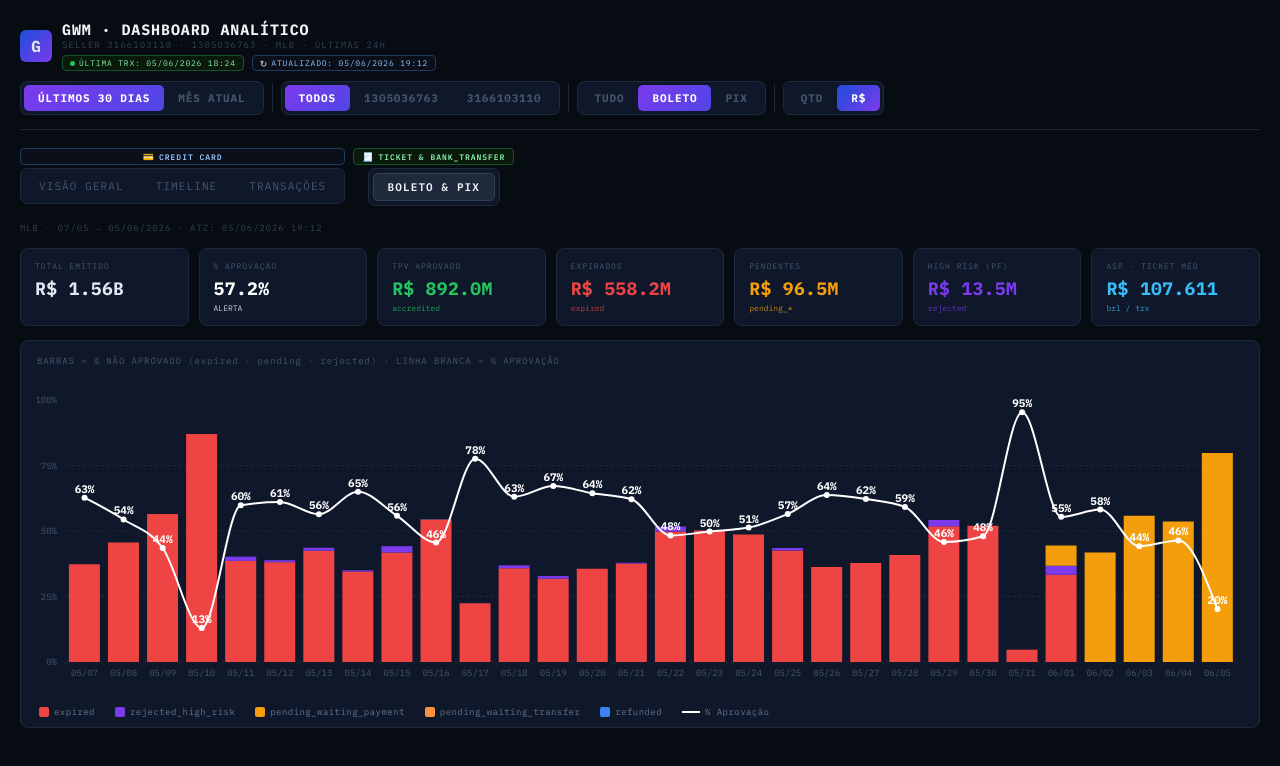
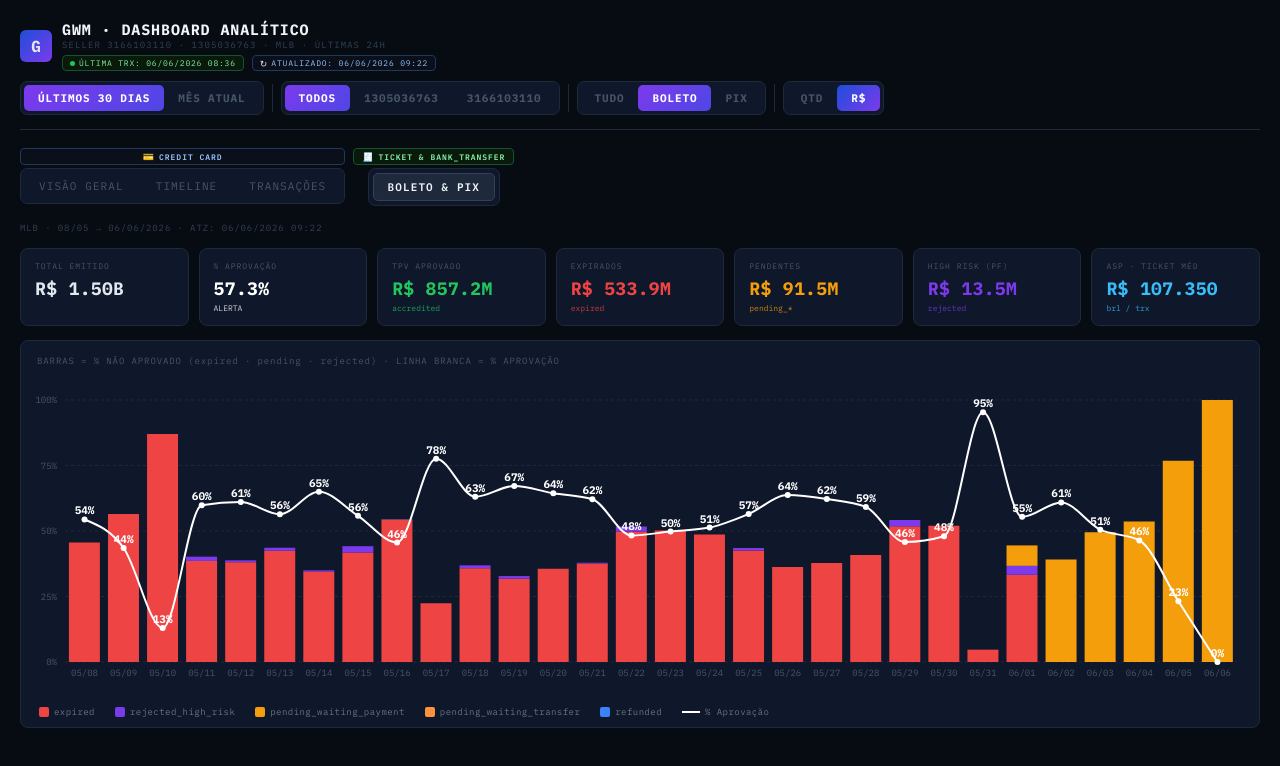
Before and after one commit to lucasmartinelli-code/gwm-dashboard, a React (Create React App) app: page / in a window 1280 px wide. Shown: the top 766 px of the page. Built offline with nearby package versions, Linux system fonts and the light colour scheme.

Commit message:
data: auto-update NRT 2026-06-06 09:20

```diff
--- a/src/GWMBoletoPixData.js
+++ b/src/GWMBoletoPixData.js
@@ -1,19 +1,9 @@
 // Gerado automaticamente — não editar manualmente
 // Fonte: BT_MP_PAY_PAYMENTS_NRT | MLB | não-cartão | sellers GWM
 // Período: últimos 30 dias
-export const BP_UPDATED = "05/06/2026 19:12";
+export const BP_UPDATED = "06/06/2026 09:22";
 
 export const RAW_BP = [
-  {f:"2026-05-07",s:"1305036763",m:"bolbradesco",si:"approved",d:"accredited",q:266,b:28155638},
-  {f:"2026-05-07",s:"1305036763",m:"bolbradesco",si:"cancelled",d:"expired",q:114,b:15681356},
-  {f:"2026-05-07",s:"1305036763",m:"pix",si:"approved",d:"accredited",q:160,b:9142147},
-  {f:"2026-05-07",s:"1305036763",m:"pix",si:"cancelled",d:"expired",q:89,b:8025019},
-  {f:"2026-05-07",s:"1305036763",m:"pix",si:"refunded",d:"refunded",q:3,b:27000},
-  {f:"2026-05-07",s:"3166103110",m:"bolbradesco",si:"approved",d:"accredited",q:133,b:12630914},
-  {f:"2026-05-07",s:"3166103110",m:"bolbradesco",si:"cancelled",d:"expired",q:72,b:8632482},
-  {f:"2026-05-07",s:"3166103110",m:"pix",si:"approved",d:"accredited",q:87,b:5206421},
-  {f:"2026-05-07",s:"3166103110",m:"pix",si:"cancelled",d:"expired",q:31,b:2023691},
-  {f:"2026-05-07",s:"3166103110",m:"pix",si:"refunded",d:"refunded",q:1,b:9000},
   {f:"2026-05-08",s:"1305036763",m:"account_money",si:"approved",d:"accredited",q:1,b:9000},
   {f:"2026-05-08",s:"1305036763",m:"bolbradesco",si:"approved",d:"accredited",q:183,b:19279610},
   {f:"2026-05-08",s:"1305036763",m:"bolbradesco",si:"cancelled",d:"expired",q:151,b:16179313},
@@ -270,40 +260,46 @@ export const RAW_BP = [
   {f:"2026-06-01",s:"3166103110",m:"pix",si:"approved",d:"accredited",q:45,b:3402921},
   {f:"2026-06-01",s:"3166103110",m:"pix",si:"cancelled",d:"expired",q:21,b:2056190},
   {f:"2026-06-01",s:"3166103110",m:"pix",si:"rejected",d:"rejected_high_risk",q:2,b:611940},
-  {f:"2026-06-02",s:"1305036763",m:"bolbradesco",si:"approved",d:"accredited",q:291,b:26592416},
-  {f:"2026-06-02",s:"1305036763",m:"bolbradesco",si:"pending",d:"pending_waiting_payment",q:191,b:18442590},
+  {f:"2026-06-02",s:"1305036763",m:"bolbradesco",si:"approved",d:"accredited",q:293,b:27162416},
+  {f:"2026-06-02",s:"1305036763",m:"bolbradesco",si:"pending",d:"pending_waiting_payment",q:189,b:17872590},
   {f:"2026-06-02",s:"1305036763",m:"pix",si:"approved",d:"accredited",q:188,b:9481072},
   {f:"2026-06-02",s:"1305036763",m:"pix",si:"cancelled",d:"expired",q:68,b:6160710},
-  {f:"2026-06-02",s:"3166103110",m:"bolbradesco",si:"approved",d:"accredited",q:68,b:7083652},
-  {f:"2026-06-02",s:"3166103110",m:"bolbradesco",si:"pending",d:"pending_waiting_payment",q:59,b:5705758},
+  {f:"2026-06-02",s:"3166103110",m:"bolbradesco",si:"approved",d:"accredited",q:71,b:8032912},
+  {f:"2026-06-02",s:"3166103110",m:"bolbradesco",si:"pending",d:"pending_waiting_payment",q:56,b:4756498},
   {f:"2026-06-02",s:"3166103110",m:"pix",si:"approved",d:"accredited",q:34,b:2478304},
   {f:"2026-06-02",s:"3166103110",m:"pix",si:"cancelled",d:"expired",q:16,b:1258856},
   {f:"2026-06-03",s:"1305036763",m:"account_money",si:"approved",d:"accredited",q:1,b:9000},
-  {f:"2026-06-03",s:"1305036763",m:"bolbradesco",si:"approved",d:"accredited",q:168,b:13989435},
-  {f:"2026-06-03",s:"1305036763",m:"bolbradesco",si:"pending",d:"pending_waiting_payment",q:173,b:17591723},
+  {f:"2026-06-03",s:"1305036763",m:"bolbradesco",si:"approved",d:"accredited",q:177,b:16167685},
+  {f:"2026-06-03",s:"1305036763",m:"bolbradesco",si:"pending",d:"pending_waiting_payment",q:164,b:15413473},
   {f:"2026-06-03",s:"1305036763",m:"pix",si:"approved",d:"accredited",q:171,b:7664341},
   {f:"2026-06-03",s:"1305036763",m:"pix",si:"cancelled",d:"expired",q:72,b:4556406},
   {f:"2026-06-03",s:"1305036763",m:"pix",si:"rejected",d:"rejected_high_risk",q:2,b:18000},
-  {f:"2026-06-03",s:"3166103110",m:"bolbradesco",si:"approved",d:"accredited",q:61,b:5922978},
-  {f:"2026-06-03",s:"3166103110",m:"bolbradesco",si:"pending",d:"pending_waiting_payment",q:61,b:7528974},
+  {f:"2026-06-03",s:"3166103110",m:"bolbradesco",si:"approved",d:"accredited",q:64,b:6576598},
+  {f:"2026-06-03",s:"3166103110",m:"bolbradesco",si:"pending",d:"pending_waiting_payment",q:58,b:6875354},
   {f:"2026-06-03",s:"3166103110",m:"pix",si:"approved",d:"accredited",q:36,b:1766075},
   {f:"2026-06-03",s:"3166103110",m:"pix",si:"cancelled",d:"expired",q:19,b:1657227},
   {f:"2026-06-04",s:"1305036763",m:"bolbradesco",si:"approved",d:"accredited",q:29,b:1220073},
   {f:"2026-06-04",s:"1305036763",m:"bolbradesco",si:"pending",d:"pending_waiting_payment",q:36,b:1319635},
   {f:"2026-06-04",s:"1305036763",m:"pix",si:"approved",d:"accredited",q:31,b:520800},
-  {f:"2026-06-04",s:"1305036763",m:"pix",si:"cancelled",d:"expired",q:21,b:786482},
-  {f:"2026-06-04",s:"1305036763",m:"pix",si:"pending",d:"pending_waiting_transfer",q:1,b:9000},
+  {f:"2026-06-04",s:"1305036763",m:"pix",si:"cancelled",d:"expired",q:22,b:795482},
   {f:"2026-06-04",s:"3166103110",m:"bolbradesco",si:"approved",d:"accredited",q:4,b:236703},
   {f:"2026-06-04",s:"3166103110",m:"bolbradesco",si:"pending",d:"pending_waiting_payment",q:7,b:362443},
   {f:"2026-06-04",s:"3166103110",m:"pix",si:"approved",d:"accredited",q:3,b:27000},
   {f:"2026-06-04",s:"3166103110",m:"pix",si:"cancelled",d:"expired",q:4,b:113703},
-  {f:"2026-06-05",s:"1305036763",m:"bolbradesco",si:"approved",d:"accredited",q:95,b:8847392},
-  {f:"2026-06-05",s:"1305036763",m:"bolbradesco",si:"pending",d:"pending_waiting_payment",q:278,b:29957744},
-  {f:"2026-06-05",s:"1305036763",m:"pix",si:"approved",d:"accredited",q:157,b:6317118},
-  {f:"2026-06-05",s:"1305036763",m:"pix",si:"pending",d:"pending_waiting_transfer",q:66,b:4418759},
+  {f:"2026-06-05",s:"1305036763",m:"bolbradesco",si:"approved",d:"accredited",q:106,b:10297932},
+  {f:"2026-06-05",s:"1305036763",m:"bolbradesco",si:"pending",d:"pending_waiting_payment",q:280,b:28909204},
+  {f:"2026-06-05",s:"1305036763",m:"pix",si:"approved",d:"accredited",q:166,b:6500118},
+  {f:"2026-06-05",s:"1305036763",m:"pix",si:"cancelled",d:"expired",q:4,b:267000},
+  {f:"2026-06-05",s:"1305036763",m:"pix",si:"pending",d:"pending_waiting_transfer",q:60,b:4122759},
   {f:"2026-06-05",s:"1305036763",m:"pix",si:"rejected",d:"rejected_high_risk",q:1,b:9000},
-  {f:"2026-06-05",s:"3166103110",m:"bolbradesco",si:"approved",d:"accredited",q:20,b:1217350},
-  {f:"2026-06-05",s:"3166103110",m:"bolbradesco",si:"pending",d:"pending_waiting_payment",q:84,b:9914116},
+  {f:"2026-06-05",s:"3166103110",m:"bolbradesco",si:"approved",d:"accredited",q:23,b:1372350},
+  {f:"2026-06-05",s:"3166103110",m:"bolbradesco",si:"pending",d:"pending_waiting_payment",q:83,b:9770852},
   {f:"2026-06-05",s:"3166103110",m:"pix",si:"approved",d:"accredited",q:30,b:1577380},
-  {f:"2026-06-05",s:"3166103110",m:"pix",si:"pending",d:"pending_waiting_transfer",q:10,b:857870}
+  {f:"2026-06-05",s:"3166103110",m:"pix",si:"cancelled",d:"expired",q:2,b:195500},
+  {f:"2026-06-05",s:"3166103110",m:"pix",si:"pending",d:"pending_waiting_transfer",q:9,b:787840},
+  {f:"2026-06-06",s:"1305036763",m:"bolbradesco",si:"pending",d:"pending_waiting_payment",q:6,b:550249},
+  {f:"2026-06-06",s:"1305036763",m:"pix",si:"approved",d:"accredited",q:4,b:28000},
+  {f:"2026-06-06",s:"1305036763",m:"pix",si:"pending",d:"pending_waiting_transfer",q:3,b:38000},
+  {f:"2026-06-06",s:"3166103110",m:"bolbradesco",si:"pending",d:"pending_waiting_payment",q:2,b:18000},
+  {f:"2026-06-06",s:"3166103110",m:"pix",si:"pending",d:"pending_waiting_transfer",q:2,b:134470}
 ];
--- a/src/GWMDashboard.jsx
+++ b/src/GWMDashboard.jsx
@@ -3,6 +3,26 @@ import { BarChart, Bar, XAxis, YAxis, Tooltip, ResponsiveContainer, Cell, PieCha
 import { RAW_BP, BP_UPDATED } from "./GWMBoletoPixData";
 
 const RAW = [
+  { id:"161994262349", payerId:"1547857443", collectorId:"3166103110", date:"06/06/2026 08:36", status:"approved", detail:"accredited", amount:35, method:"master", op:"regular_payment" },
+  { id:"162792291598", payerId:"1839663558", collectorId:"3166103110", date:"06/06/2026 08:30", status:"approved", detail:"accredited", amount:56, method:"visa", op:"regular_payment" },
+  { id:"162788657448", payerId:"1907578067", collectorId:"3166103110", date:"06/06/2026 07:18", status:"approved", detail:"accredited", amount:56, method:"visa", op:"regular_payment" },
+  { id:"162786299392", payerId:"3453166991", collectorId:"3166103110", date:"06/06/2026 06:04", status:"approved", detail:"accredited", amount:35, method:"visa", op:"regular_payment" },
+  { id:"161966894957", payerId:"1399151560", collectorId:"3166103110", date:"05/06/2026 23:26", status:"approved", detail:"accredited", amount:350, method:"visa", op:"regular_payment" },
+  { id:"162763613054", payerId:"1241438456", collectorId:"3166103110", date:"05/06/2026 22:55", status:"approved", detail:"accredited", amount:350, method:"master", op:"regular_payment" },
+  { id:"162762793540", payerId:"2455014785", collectorId:"3166103110", date:"05/06/2026 22:54", status:"approved", detail:"accredited", amount:56, method:"visa", op:"regular_payment" },
+  { id:"161961807659", payerId:"1742074690", collectorId:"3166103110", date:"05/06/2026 22:42", status:"approved", detail:"accredited", amount:350, method:"visa", op:"regular_payment" },
+  { id:"162762042644", payerId:"1745934349", collectorId:"3166103110", date:"05/06/2026 22:40", status:"approved", detail:"accredited", amount:56, method:"visa", op:"regular_payment" },
+  { id:"162761758382", payerId:"1745934349", collectorId:"3166103110", date:"05/06/2026 22:36", status:"rejected", detail:"cc_rejected_bad_filled_date", amount:56, method:"amex", op:"regular_payment" },
+  { id:"161961534547", payerId:"1564574417", collectorId:"3166103110", date:"05/06/2026 22:30", status:"approved", detail:"accredited", amount:56, method:"visa", op:"regular_payment" },
+  { id:"162756231884", payerId:"1634825174", collectorId:"3166103110", date:"05/06/2026 22:04", status:"approved", detail:"accredited", amount:350, method:"master", op:"regular_payment" },
+  { id:"161957298829", payerId:"1488067503", collectorId:"3166103110", date:"05/06/2026 22:01", status:"approved", detail:"accredited", amount:56, method:"visa", op:"recurring_payment" },
+  { id:"161940073049", payerId:"1545918525", collectorId:"3166103110", date:"05/06/2026 20:28", status:"approved", detail:"accredited", amount:56, method:"visa", op:"regular_payment" },
+  { id:"162736881270", payerId:"1535192921", collectorId:"3166103110", date:"05/06/2026 20:17", status:"approved", detail:"accredited", amount:35, method:"master", op:"regular_payment" },
+  { id:"161932605599", payerId:"2097600581", collectorId:"3166103110", date:"05/06/2026 19:53", status:"approved", detail:"accredited", amount:35, method:"visa", op:"regular_payment" },
+  { id:"161929970321", payerId:"1858882556", collectorId:"3166103110", date:"05/06/2026 19:30", status:"approved", detail:"accredited", amount:350, method:"visa", op:"regular_payment" },
+  { id:"162728538428", payerId:"1640549802", collectorId:"3166103110", date:"05/06/2026 19:26", status:"approved", detail:"accredited", amount:56, method:"master", op:"regular_payment" },
+  { id:"162720663288", payerId:"1502425772", collectorId:"3166103110", date:"05/06/2026 18:58", status:"approved", detail:"accredited", amount:56, method:"visa", op:"regular_payment" },
+  { id:"161919247359", payerId:"1486319231", collectorId:"3166103110", date:"05/06/2026 18:48", status:"approved", detail:"accredited", amount:35, method:"visa", op:"regular_payment" },
   { id:"162713809316", payerId:"1776001518", collectorId:"3166103110", date:"05/06/2026 18:24", status:"approved", detail:"accredited", amount:56, method:"master", op:"regular_payment" },
   { id:"161913855151", payerId:"2562290513", collectorId:"3166103110", date:"05/06/2026 18:22", status:"rejected", detail:"cc_rejected_card_disabled", amount:56, method:"visa", op:"regular_payment" },
   { id:"161910904719", payerId:"3043901910", collectorId:"3166103110", date:"05/06/2026 18:02", status:"approved", detail:"accredited", amount:35, method:"master", op:"regular_payment" },
@@ -263,69 +283,11 @@ const RAW = [
   { id:"161813451370", payerId:"1700099546", collectorId:"3166103110", date:"31/05/2026 07:37", status:"approved", detail:"accredited", amount:35, method:"master", op:"regular_payment" },
   { id:"161022102385", payerId:"1406192075", collectorId:"3166103110", date:"31/05/2026 07:30", status:"approved", detail:"accredited", amount:35, method:"master", op:"regular_payment" },
   { id:"161812840504", payerId:"1664691788", collectorId:"3166103110", date:"31/05/2026 06:47", status:"approved", detail:"accredited", amount:35, method:"visa", op:"regular_payment" },
-  { id:"161015164485", payerId:"1234826236", collectorId:"3166103110", date:"31/05/2026 02:34", status:"approved", detail:"accredited", amount:35, method:"visa", op:"regular_payment" },
-  { id:"161797481376", payerId:"1659170758", collectorId:"3166103110", date:"31/05/2026 00:09", status:"approved", detail:"accredited", amount:35, method:"visa", op:"regular_payment" },
-  { id:"161795803416", payerId:"1683242772", collectorId:"3166103110", date:"30/05/2026 23:51", status:"approved", detail:"accredited", amount:350, method:"master", op:"regular_payment" },
-  { id:"160999947619", payerId:"2042433862", collectorId:"3166103110", date:"30/05/2026 23:07", status:"approved", detail:"accredited", amount:35, method:"master", op:"regular_payment" },
-  { id:"160996953561", payerId:"2095950464", collectorId:"3166103110", date:"30/05/2026 22:32", status:"approved", detail:"accredited", amount:35, method:"visa", op:"regular_payment" },
-  { id:"161787458860", payerId:"1650314483", collectorId:"3166103110", date:"30/05/2026 22:14", status:"approved", detail:"accredited", amount:35, method:"master", op:"regular_payment" },
-  { id:"161786001062", payerId:"3016003355", collectorId:"3166103110", date:"30/05/2026 22:03", status:"approved", detail:"accredited", amount:35, method:"visa", op:"recurring_payment" },
-  { id:"161783039382", payerId:"1614049957", collectorId:"3166103110", date:"30/05/2026 21:45", status:"approved", detail:"accredited", amount:350, method:"master", op:"regular_payment" },
-  { id:"160988779429", payerId:"2334448863", collectorId:"3166103110", date:"30/05/2026 21:32", status:"approved", detail:"accredited", amount:35, method:"visa", op:"regular_payment" },
-  { id:"160986175611", payerId:"1738260219", collectorId:"3166103110", date:"30/05/2026 21:18", status:"approved", detail:"accredited", amount:35, method:"master", op:"regular_payment" },
-  { id:"160984913737", payerId:"1499891112", collectorId:"3166103110", date:"30/05/2026 21:09", status:"approved", detail:"accredited", amount:35, method:"master", op:"regular_payment" },
-  { id:"160981575229", payerId:"1614116017", collectorId:"3166103110", date:"30/05/2026 20:42", status:"approved", detail:"accredited", amount:35, method:"master", op:"regular_payment" },
-  { id:"160980053087", payerId:"1861396679", collectorId:"3166103110", date:"30/05/2026 20:32", status:"approved", detail:"accredited", amount:35, method:"master", op:"regular_payment" },
-  { id:"161768186050", payerId:"1612089041", collectorId:"3166103110", date:"30/05/2026 20:19", status:"approved", detail:"accredited", amount:56, method:"visa", op:"regular_payment" },
-  { id:"161768411280", payerId:"1620846219", collectorId:"3166103110", date:"30/05/2026 20:13", status:"approved", detail:"accredited", amount:56, method:"visa", op:"regular_payment" },
-  { id:"160974510331", payerId:"1500666128", collectorId:"3166103110", date:"30/05/2026 19:49", status:"approved", detail:"accredited", amount:35, method:"master", op:"regular_payment" },
-  { id:"160968386189", payerId:"1665670153", collectorId:"3166103110", date:"30/05/2026 19:11", status:"approved", detail:"accredited", amount:35, method:"master", op:"regular_payment" },
-  { id:"160965334175", payerId:"1792729123", collectorId:"3166103110", date:"30/05/2026 18:54", status:"approved", detail:"accredited", amount:35, method:"master", op:"regular_payment" },
-  { id:"160964268303", payerId:"1792729123", collectorId:"3166103110", date:"30/05/2026 18:49", status:"rejected", detail:"cc_rejected_bad_filled_security_code", amount:35, method:"master", op:"regular_payment" },
-  { id:"161754992582", payerId:"1939877339", collectorId:"3166103110", date:"30/05/2026 18:47", status:"approved", detail:"accredited", amount:350, method:"master", op:"regular_payment" },
-  { id:"160960491923", payerId:"1629092283", collectorId:"3166103110", date:"30/05/2026 18:42", status:"approved", detail:"accredited", amount:56, method:"master", op:"regular_payment" },
-  { id:"161749566044", payerId:"1769108028", collectorId:"3166103110", date:"30/05/2026 18:28", status:"approved", detail:"accredited", amount:35, method:"elo", op:"regular_payment" },
-  { id:"161750254592", payerId:"1621312971", collectorId:"3166103110", date:"30/05/2026 18:19", status:"approved", detail:"accredited", amount:56, method:"master", op:"regular_payment" },
-  { id:"160953692581", payerId:"1149761293", collectorId:"3166103110", date:"30/05/2026 17:49", status:"approved", detail:"accredited", amount:350, method:"visa", op:"regular_payment" },
-  { id:"160948026835", payerId:"1691021848", collectorId:"3166103110", date:"30/05/2026 17:15", status:"rejected", detail:"cc_rejected_bad_filled_date", amount:56, method:"visa", op:"regular_payment" },
-  { id:"161731517330", payerId:"1897117840", collectorId:"3166103110", date:"30/05/2026 16:25", status:"approved", detail:"accredited", amount:35, method:"master", op:"regular_payment" },
-  { id:"160935630691", payerId:"1639326231", collectorId:"3166103110", date:"30/05/2026 15:49", status:"approved", detail:"accredited", amount:56, method:"master", op:"regular_payment" },
-  { id:"161724179662", payerId:"2049846083", collectorId:"3166103110", date:"30/05/2026 15:37", status:"approved", detail:"accredited", amount:56, method:"master", op:"regular_payment" },
-  { id:"161719977044", payerId:"1248688578", collectorId:"3166103110", date:"30/05/2026 15:00", status:"approved", detail:"accredited", amount:56, method:"visa", op:"regular_payment" },
-  { id:"160923384483", payerId:"1290164544", collectorId:"3166103110", date:"30/05/2026 14:21", status:"approved", detail:"accredited", amount:350, method:"master", op:"regular_payment" },
-  { id:"161713007566", payerId:"1623055543", collectorId:"3166103110", date:"30/05/2026 14:20", status:"approved", detail:"accredited", amount:35, method:"visa", op:"regular_payment" },
-  { id:"161714016866", payerId:"1632768563", collectorId:"3166103110", date:"30/05/2026 14:18", status:"approved", detail:"accredited", amount:350, method:"visa", op:"regular_payment" },
-  { id:"161707076706", payerId:"1502361536", collectorId:"3166103110", date:"30/05/2026 13:32", status:"approved", detail:"accredited", amount:35, method:"visa", op:"regular_payment" },
-  { id:"160908746553", payerId:"1745290321", collectorId:"3166103110", date:"30/05/2026 12:54", status:"approved", detail:"accredited", amount:35, method:"master", op:"regular_payment" },
-  { id:"160900549877", payerId:"1716170183", collectorId:"3166103110", date:"30/05/2026 12:25", status:"approved", detail:"accredited", amount:35, method:"master", op:"regular_payment" },
-  { id:"160901586645", payerId:"1600947103", collectorId:"3166103110", date:"30/05/2026 12:18", status:"approved", detail:"accredited", amount:56, method:"visa", op:"regular_payment" },
-  { id:"160901550543", payerId:"1607654405", collectorId:"3166103110", date:"30/05/2026 12:16", status:"approved", detail:"accredited", amount:56, method:"master", op:"regular_payment" },
-  { id:"161690601268", payerId:"1617924808", collectorId:"3166103110", date:"30/05/2026 12:08", status:"approved", detail:"accredited", amount:35, method:"visa", op:"regular_payment" },
-  { id:"161689479532", payerId:"1776041044", collectorId:"3166103110", date:"30/05/2026 12:05", status:"approved", detail:"accredited", amount:350, method:"master", op:"regular_payment" },
-  { id:"160893549333", payerId:"2562290513", collectorId:"3166103110", date:"30/05/2026 11:42", status:"approved", detail:"accredited", amount:56, method:"master", op:"regular_payment" },
-  { id:"161679228028", payerId:"1747461923", collectorId:"3166103110", date:"30/05/2026 11:10", status:"approved", detail:"accredited", amount:56, method:"visa", op:"regular_payment" },
-  { id:"161681366696", payerId:"1799533563", collectorId:"3166103110", date:"30/05/2026 11:10", status:"approved", detail:"accredited", amount:350, method:"master", op:"regular_payment" },
-  { id:"160886988059", payerId:"1747461923", collectorId:"3166103110", date:"30/05/2026 11:07", status:"approved", detail:"accredited", amount:350, method:"visa", op:"regular_payment" },
-  { id:"160887844489", payerId:"1629859068", collectorId:"3166103110", date:"30/05/2026 10:54", status:"approved", detail:"accredited", amount:35, method:"elo", op:"regular_payment" },
-  { id:"160887706311", payerId:"1629859068", collectorId:"3166103110", date:"30/05/2026 10:50", status:"rejected", detail:"cc_rejected_bad_filled_security_code", amount:35, method:"visa", op:"regular_payment" },
-  { id:"160884779699", payerId:"1598575435", collectorId:"3166103110", date:"30/05/2026 10:46", status:"approved", detail:"accredited", amount:35, method:"visa", op:"regular_payment" },
-  { id:"160885654631", payerId:"1532421679", collectorId:"3166103110", date:"30/05/2026 10:41", status:"approved", detail:"accredited", amount:35, method:"master", op:"regular_payment" },
-  { id:"161673923270", payerId:"1642610937", collectorId:"3166103110", date:"30/05/2026 10:22", status:"approved", detail:"accredited", amount:35, method:"visa", op:"regular_payment" },
-  { id:"160878823727", payerId:"1872835050", collectorId:"3166103110", date:"30/05/2026 09:59", status:"approved", detail:"accredited", amount:35, method:"visa", op:"regular_payment" },
-  { id:"161669075366", payerId:"1586499980", collectorId:"3166103110", date:"30/05/2026 09:45", status:"approved", detail:"accredited", amount:35, method:"master", op:"regular_payment" },
-  { id:"161668993214", payerId:"1586499980", collectorId:"3166103110", date:"30/05/2026 09:41", status:"rejected", detail:"cc_rejected_bad_filled_security_code", amount:35, method:"master", op:"regular_payment" },
-  { id:"160878468251", payerId:"1601759201", collectorId:"3166103110", date:"30/05/2026 09:35", status:"approved", detail:"accredited", amount:56, method:"master", op:"regular_payment" },
-  { id:"160875856655", payerId:"1579347591", collectorId:"3166103110", date:"30/05/2026 09:14", status:"approved", detail:"accredited", amount:35, method:"master", op:"regular_payment" },
-  { id:"160870079889", payerId:"1202692431", collectorId:"3166103110", date:"30/05/2026 08:11", status:"approved", detail:"accredited", amount:35, method:"master", op:"regular_payment" },
-  { id:"161658252876", payerId:"1755147802", collectorId:"3166103110", date:"30/05/2026 06:19", status:"approved", detail:"accredited", amount:35, method:"master", op:"regular_payment" },
-  { id:"160866976829", payerId:"1328350528", collectorId:"3166103110", date:"30/05/2026 06:11", status:"approved", detail:"accredited", amount:35, method:"visa", op:"regular_payment" },
-  { id:"160866968531", payerId:"1535192921", collectorId:"3166103110", date:"30/05/2026 06:01", status:"approved", detail:"accredited", amount:35, method:"master", op:"regular_payment" },
-  { id:"160865001061", payerId:"3438032386", collectorId:"3166103110", date:"30/05/2026 05:01", status:"approved", detail:"accredited", amount:35, method:"visa", op:"regular_payment" },
-  { id:"161648544126", payerId:"1748265493", collectorId:"3166103110", date:"30/05/2026 01:07", status:"approved", detail:"accredited", amount:350, method:"master", op:"regular_payment" }
+  { id:"161015164485", payerId:"1234826236", collectorId:"3166103110", date:"31/05/2026 02:34", status:"approved", detail:"accredited", amount:35, method:"visa", op:"regular_payment" }
 ];
 
 const COLLECTOR_ID = "3166103110";
-const LAST_UPDATED = "05/06/2026 19:12";
+const LAST_UPDATED = "06/06/2026 09:22";
 const LAST_TRX     = RAW.length > 0 ? RAW[0].date : "-";
 const METHOD_COLORS = { master:"#3b82f6", visa:"#a855f7", amex:"#10b981" };
 const STATUS_COLORS = { approved:"#22c55e", rejected:"#ef4444", refunded:"#f59e0b" };
```
